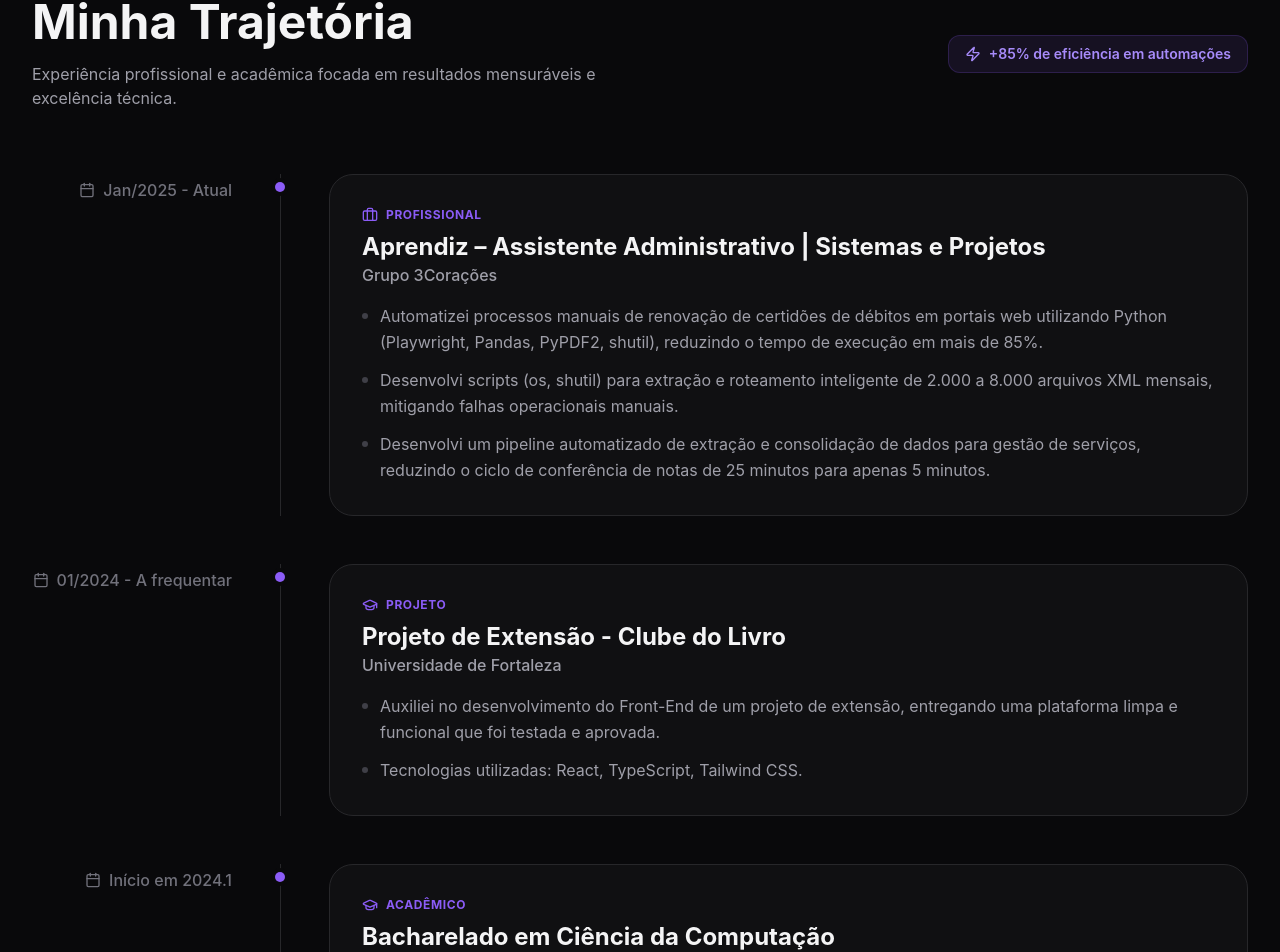
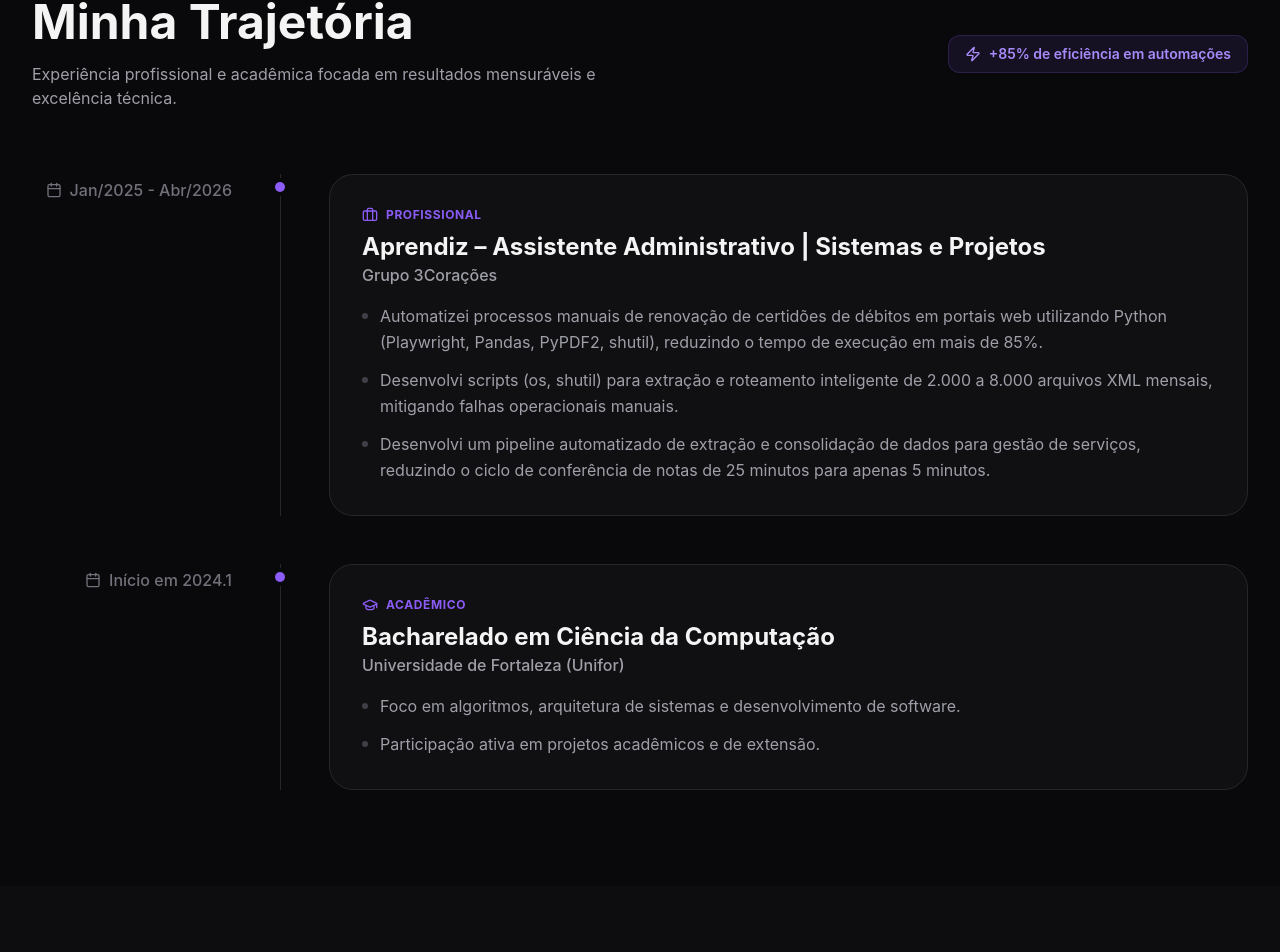
Before and after one commit to andersoncataldo/andersoncataldo.tech, a React (Vite) app: page / in a window 1280 px wide. Shown: the part 1836-2788 px from the top of the page. Built offline with nearby package versions, Linux system fonts and the light colour scheme.

Commit message:
update portfolio

```diff
--- a/src/components/Experience.tsx
+++ b/src/components/Experience.tsx
@@ -6,23 +6,13 @@ const Experience = () => {
     {
       title: 'Aprendiz – Assistente Administrativo | Sistemas e Projetos',
       company: 'Grupo 3Corações',
-      period: 'Jan/2025 - Atual',
+      period: 'Jan/2025 - Abr/2026',
       description: [
         'Automatizei processos manuais de renovação de certidões de débitos em portais web utilizando Python (Playwright, Pandas, PyPDF2, shutil), reduzindo o tempo de execução em mais de 85%.',
         'Desenvolvi scripts (os, shutil) para extração e roteamento inteligente de 2.000 a 8.000 arquivos XML mensais, mitigando falhas operacionais manuais.',
         'Desenvolvi um pipeline automatizado de extração e consolidação de dados para gestão de serviços, reduzindo o ciclo de conferência de notas de 25 minutos para apenas 5 minutos.',
       ],
       type: 'work',
-    },
-    {
-      title: 'Projeto de Extensão - Clube do Livro',
-      company: 'Universidade de Fortaleza',
-      period: '01/2024 - A frequentar',
-      description: [
-        'Auxiliei no desenvolvimento do Front-End de um projeto de extensão, entregando uma plataforma limpa e funcional que foi testada e aprovada.',
-        'Tecnologias utilizadas: React, TypeScript, Tailwind CSS.',
-      ],
-      type: 'project',
     },
     {
       title: 'Bacharelado em Ciência da Computação',
```
